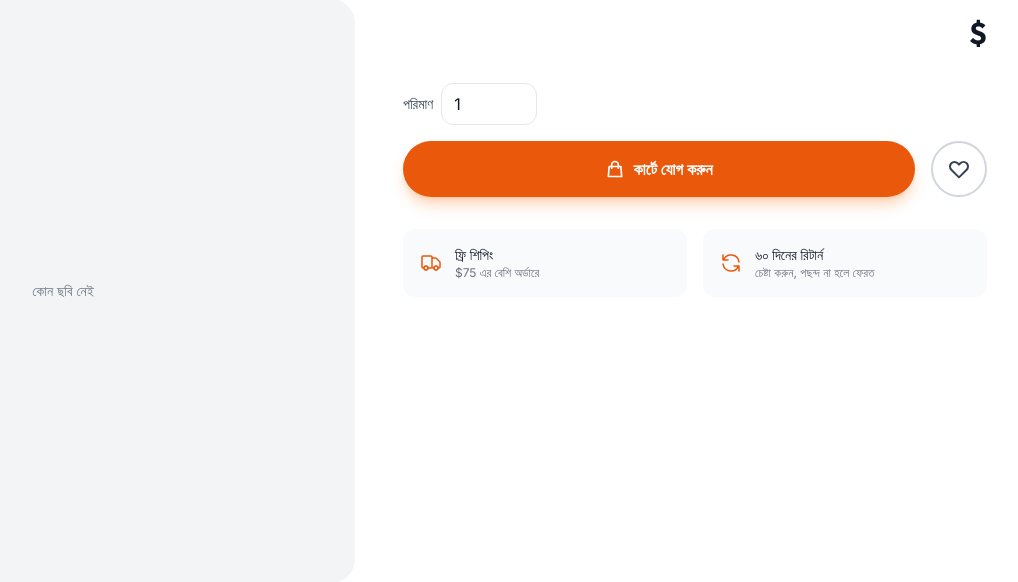
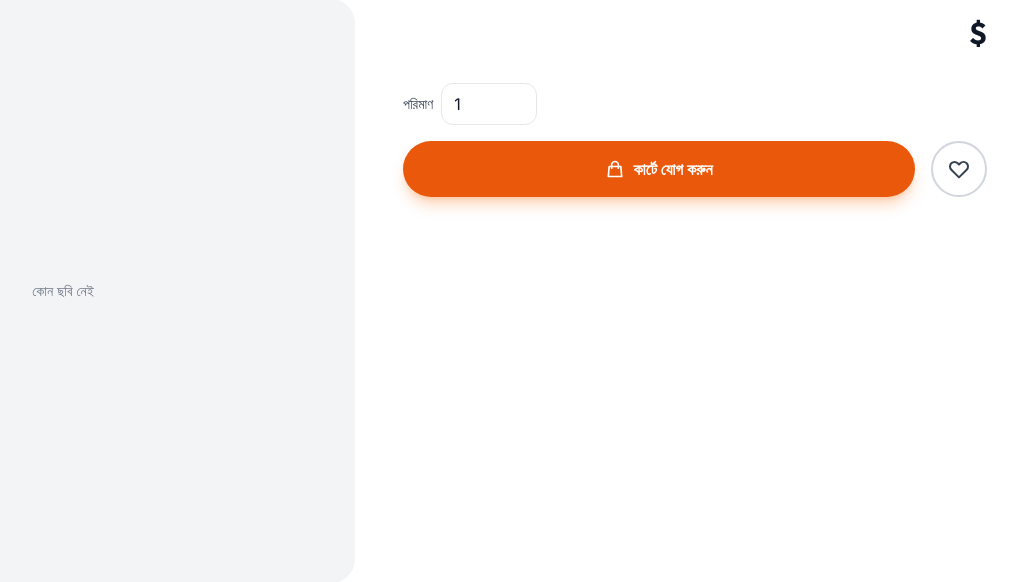
Before and after one commit to shadowshogan88/ecom_erp, a Django app: template templates/pages/product_detail.html in a window 1280 px wide. Shown: the part 218-800 px from the top of the page, without its empty margins (261-1279 px from the left). Run offline with Django 4.2, Linux system fonts and the light colour scheme; the template is opened without the code that fills it, so the values that code supplies are empty.

Commit message:
Remove product info boxes and tracking updates

```diff
--- a/templates/pages/product_detail.html
+++ b/templates/pages/product_detail.html
@@ -134,28 +134,6 @@
           </div>
         </form>
 
-        <div class="mt-8 grid grid-cols-2 gap-4">
-          <div class="flex items-center gap-3 rounded-xl bg-gray-50 p-4 dark:bg-gray-800/50">
-            <svg class="h-6 w-6 text-primary-600" fill="none" viewBox="0 0 24 24" stroke="currentColor">
-              <path d="M9 17a2 2 0 11-4 0 2 2 0 014 0zM19 17a2 2 0 11-4 0 2 2 0 014 0z"></path>
-              <path stroke-linecap="round" stroke-linejoin="round" stroke-width="1.5" d="M13 16V6a1 1 0 00-1-1H4a1 1 0 00-1 1v10a1 1 0 001 1h1m8-1a1 1 0 01-1 1H9m4-1V8a1 1 0 011-1h2.586a1 1 0 01.707.293l3.414 3.414a1 1 0 01.293.707V16a1 1 0 01-1 1h-1m-6-1a1 1 0 001 1h1M5 17a2 2 0 104 0m-4 0a2 2 0 114 0m6 0a2 2 0 104 0m-4 0a2 2 0 114 0"></path>
-            </svg>
-            <div>
-              <p class="text-sm font-medium text-gray-900 dark:text-white">ফ্রি শিপিং</p>
-              <p class="text-xs text-gray-500">$75 এর বেশি অর্ডারে</p>
-            </div>
-          </div>
-          <div class="flex items-center gap-3 rounded-xl bg-gray-50 p-4 dark:bg-gray-800/50">
-            <svg class="h-6 w-6 text-primary-600" fill="none" viewBox="0 0 24 24" stroke="currentColor">
-              <path stroke-linecap="round" stroke-linejoin="round" stroke-width="1.5" d="M4 4v5h.582m15.356 2A8.001 8.001 0 004.582 9m0 0H9m11 11v-5h-.581m0 0a8.003 8.003 0 01-15.357-2m15.357 2H15"></path>
-            </svg>
-            <div>
-              <p class="text-sm font-medium text-gray-900 dark:text-white">৬০ দিনের রিটার্ন</p>
-              <p class="text-xs text-gray-500">চেষ্টা করুন, পছন্দ না হলে ফেরত</p>
-            </div>
-          </div>
-        </div>
-
       </div>
     </div>
   </div>
```
Also changed, not shown: templates/pages/order_tracking.html (+0 -20 lines).
